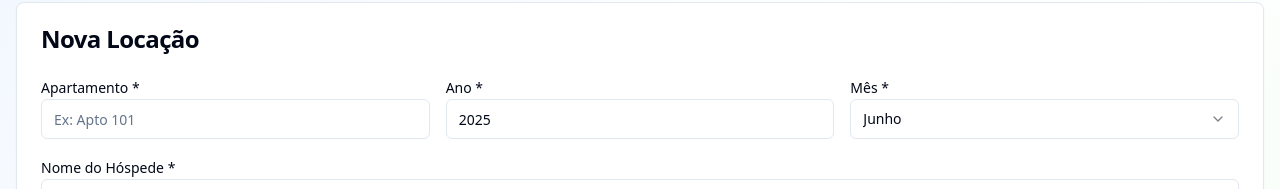
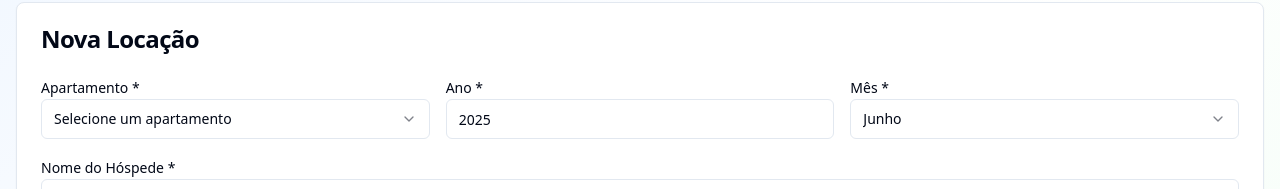
Before and after one commit to Parkersolucoes/apt-rent-ledger-pro, a React (Vite) app: page / in a window 1280 px wide. Both pictures are taken after a click on the tab "Nova Locação". Shown: the part 210-399 px from the top of the page. Built offline with nearby package versions, Linux system fonts and the light colour scheme.

Commit message:
Feat: Use apartment combo in edit form
Use a select component to display the apartment numbers from the apartment table in the financial record edit form.

```diff
--- a/src/components/FormularioLocacao.tsx
+++ b/src/components/FormularioLocacao.tsx
@@ -1,4 +1,3 @@
-
 import { useState } from 'react';
 import { Button } from '@/components/ui/button';
 import { Card, CardContent, CardHeader, CardTitle } from '@/components/ui/card';
@@ -7,11 +6,13 @@ import { Label } from '@/components/ui/label';
 import { Textarea } from '@/components/ui/textarea';
 import { Select, SelectContent, SelectItem, SelectTrigger, SelectValue } from '@/components/ui/select';
 import { useLocacoes } from '@/hooks/useLocacoes';
+import { useApartamentos } from '@/hooks/useApartamentos';
 import { formatDateInput, parseDateInput, calcularComissao } from '@/utils/formatters';
 import { toast } from '@/hooks/use-toast';
 
 export const FormularioLocacao = () => {
   const { adicionarLocacao } = useLocacoes();
+  const { obterNumerosApartamentos } = useApartamentos();
   const [formData, setFormData] = useState({
     apartamento: '',
     ano: new Date().getFullYear(),
@@ -26,6 +27,8 @@ export const FormularioLocacao = () => {
     dataPagamentoProprietario: '',
     observacoes: ''
   });
+
+  const apartamentosDisponiveis = obterNumerosApartamentos();
 
   const handleSubmit = (e: React.FormEvent) => {
     e.preventDefault();
@@ -112,13 +115,18 @@ export const FormularioLocacao = () => {
           <div className="grid grid-cols-1 md:grid-cols-3 gap-4">
             <div>
               <Label htmlFor="apartamento">Apartamento *</Label>
-              <Input
-                id="apartamento"
-                value={formData.apartamento}
-                onChange={(e) => setFormData({...formData, apartamento: e.target.value})}
-                placeholder="Ex: Apto 101"
-                required
-              />
+              <Select value={formData.apartamento} onValueChange={(value) => setFormData({...formData, apartamento: value})}>
+                <SelectTrigger>
+                  <SelectValue placeholder="Selecione um apartamento" />
+                </SelectTrigger>
+                <SelectContent>
+                  {apartamentosDisponiveis.map((numero) => (
+                    <SelectItem key={numero} value={numero}>
+                      {numero}
+                    </SelectItem>
+                  ))}
+                </SelectContent>
+              </Select>
             </div>
 
             <div>
```
